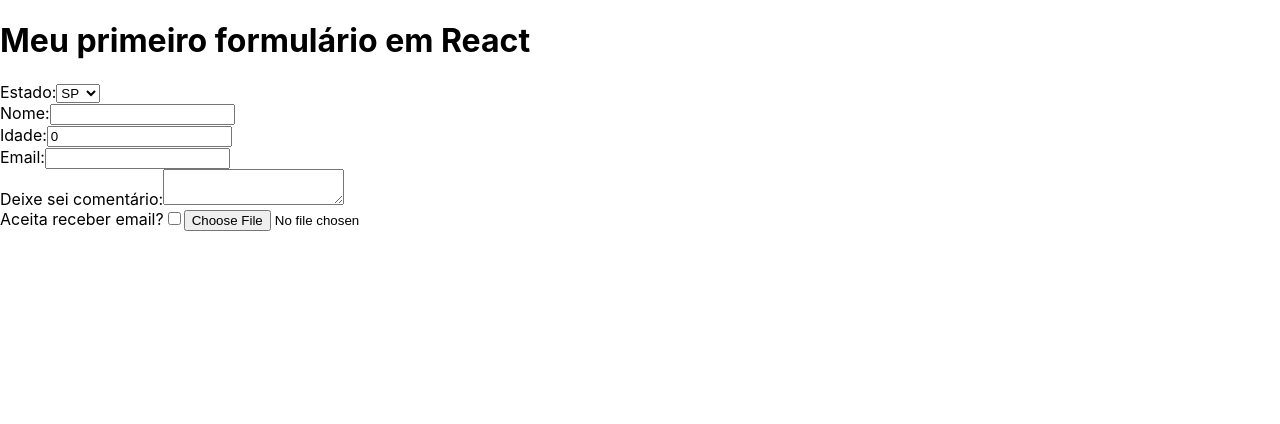
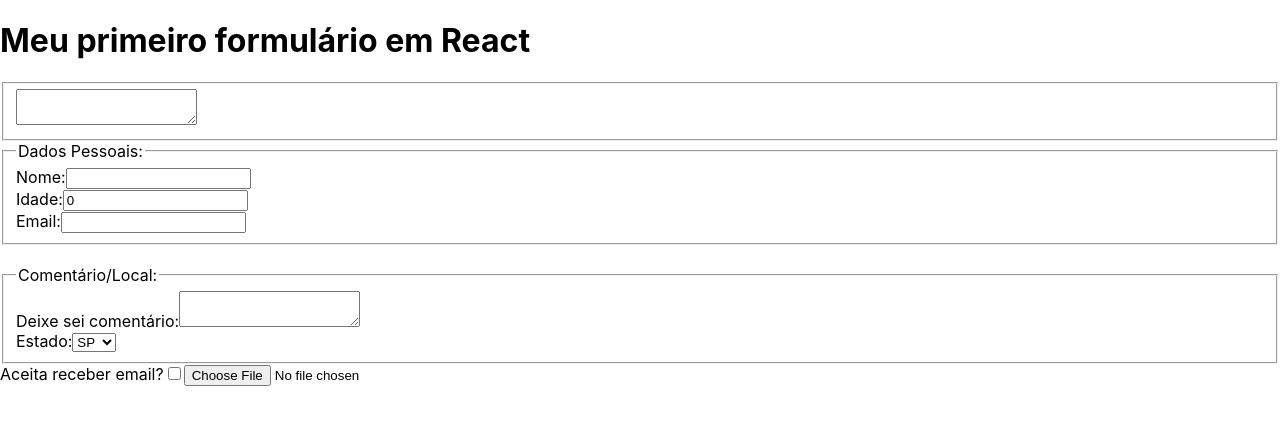
Before and after one commit to GustavoSFer/trybe-exercises, a React (Create React App) app in the folder bloco-12/dia-2/fomulario/: page / in a window 1280 px wide. Shown: the top 424 px of the page. Built offline with nearby package versions, Linux system fonts and the light colour scheme.

Commit message:
adicionando novo textarea em um novo componente

```diff
--- a/bloco-12/dia-2/fomulario/src/Form.js
+++ b/bloco-12/dia-2/fomulario/src/Form.js
@@ -1,4 +1,5 @@
 import React from 'react'
+import TextoInfo from './TextoInfo';
 
 class Form extends React.Component {
   constructor() {
@@ -11,6 +12,7 @@ class Form extends React.Component {
       comentario:'',
       aceito: false,
       file: '',
+      textoInfo: '',
     }
     this.handleState = this.handleState.bind(this);
   }
@@ -28,17 +30,12 @@ class Form extends React.Component {
     return(
       <div>
         <h1>Meu primeiro formulário em React</h1>
+
+        <TextoInfo value={this.state.textoInfo} onChange={this.handleState} />
+
         <form>
-          <label htmlFor="estado"> Estado:
-            <select name="estado" id="estado" value={this.state.estado} onChange={this.handleState} >
-              <option value="SP">SP</option>
-              <option value="RJ">RJ</option>
-              <option value="BH">BH</option>
-              <option value="MG">MG</option>
-              <option value="AM">AM</option>
-            </select>
-          </label>
-          <br />
+          <fieldset>
+            <legend>Dados Pessoais:</legend>
             <label htmlFor="nome"> Nome:
               <input type="text" name="nome" id="nome" value={this.state.nome} onChange={this.handleState}/>
             </label>
@@ -50,11 +47,26 @@ class Form extends React.Component {
             <label htmlFor="email"> Email:
               <input type="email" id="email" name="email" value={this.state.email} onChange={this.handleState} />
             </label>
+          </fieldset>
           <br />
+          <fieldset>
+            <legend>Comentário/Local: </legend>
             <label htmlFor="comentario"> Deixe sei comentário:
               <textarea type="text" id="comentario" name="comentario" value={this.state.cometario} onChange={this.handleState} />
             </label>
             <br />
+            <label htmlFor="estado"> Estado:
+              <select name="estado" id="estado" value={this.state.estado} onChange={this.handleState} >
+                <option value="SP">SP</option>
+                <option value="RJ">RJ</option>
+                <option value="BH">BH</option>
+                <option value="MG">MG</option>
+                <option value="AM">AM</option>
+              </select>
+            </label>
+            <br />
+          </fieldset>
+
           <label htmlFor="aceito">
             Aceita receber email?
             <input type="checkbox" name="aceito" id="aceito" value={this.state.aceito} onChange={this.handleState} />
--- /dev/null
+++ b/bloco-12/dia-2/fomulario/src/TextoInfo.js
@@ -0,0 +1,16 @@
+import React from 'react';
+
+class TextoInfo extends React.Component {
+  render() {
+    const { value, onChange } = this.props
+    return(
+      <fieldset>
+        <label>
+          <textarea type="text" name="textoInfo" value={value} onChange={onChange}/>
+        </label>
+      </fieldset>
+    );
+  }
+}
+
+export default TextoInfo;
```
Lines whose indentation alone changed are shown as unchanged.
